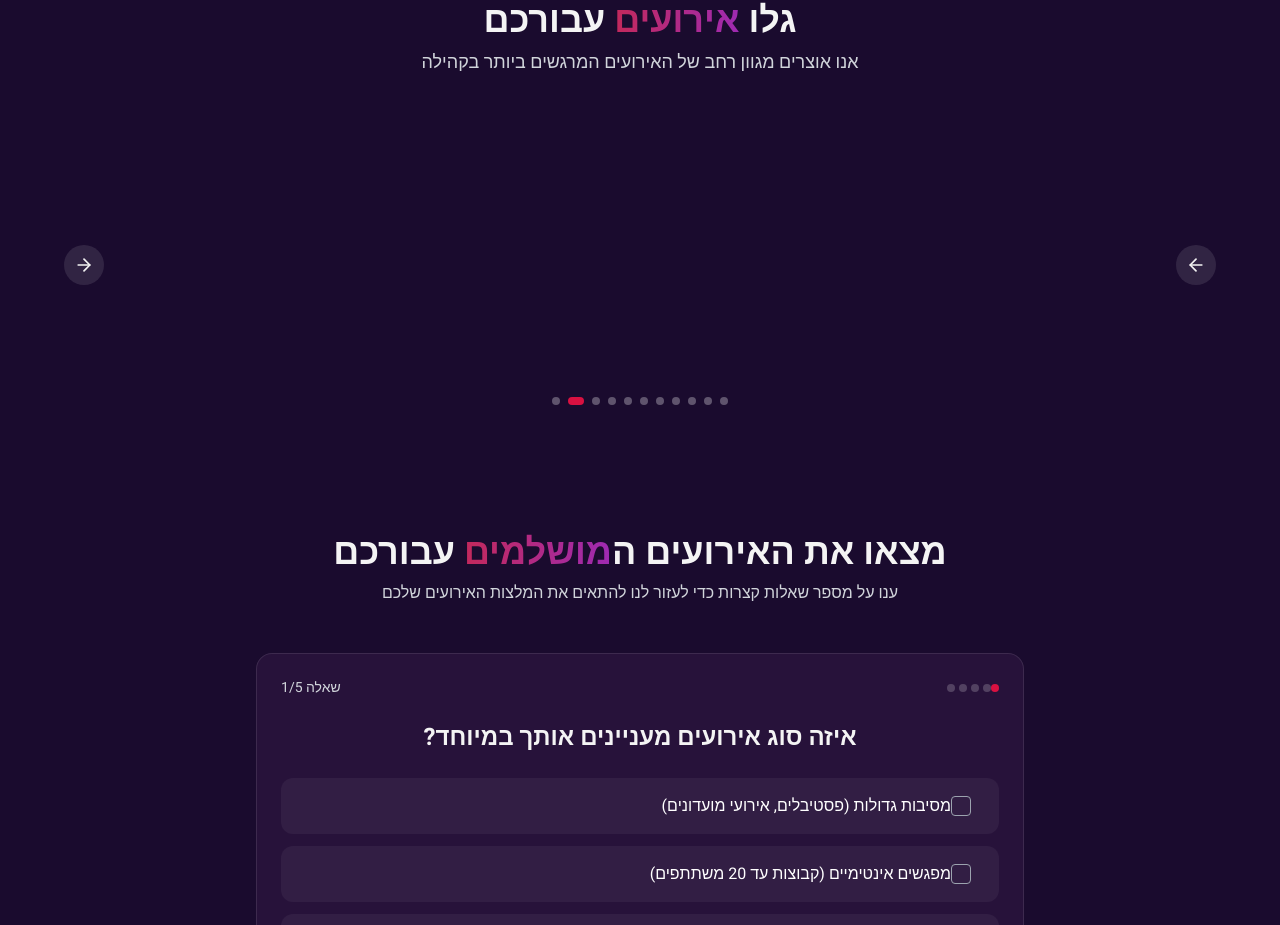
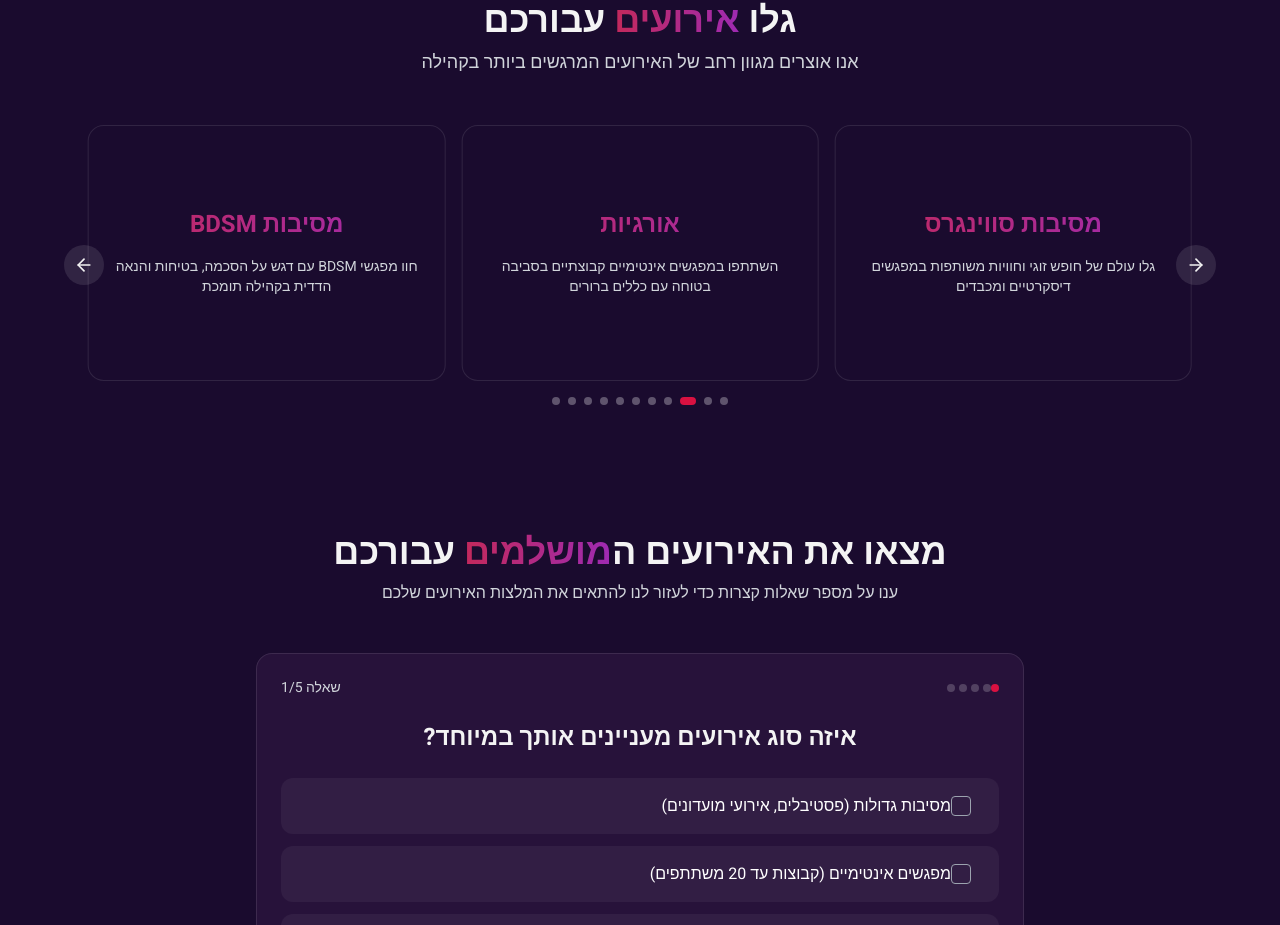
Before and after one commit to FreeloEvents/freelo-landing-spark, a React (Vite) app: page / in a window 1280 px wide. Shown: the part 2535-3460 px from the top of the page. Built offline with nearby package versions, Linux system fonts and the light colour scheme.

Commit message:
Reverted to edit edt-b6797c07-9bb3-4570-be32-b2bdbaee95f4: "Fix background color and text
Fixes the background color issue and adds a short description to each event."

```diff
--- a/src/components/EventCarousel.tsx
+++ b/src/components/EventCarousel.tsx
@@ -87,27 +87,22 @@ const EventCarousel: React.FC = () => {
 
     if (autoplay) {
       interval = setInterval(() => {
-        // For RTL, we need to go backward in the array to appear moving forward
-        setCurrentIndex((prevIndex) =>
-          prevIndex <= 0 ? events.length - visibleCards : prevIndex - 1
-        );
+        setCurrentIndex((prevIndex) => (prevIndex + 1) % (events.length - visibleCards + 1));
       }, 3000);
     }
 
     return () => clearInterval(interval);
   }, [autoplay, events.length, visibleCards]);
 
-  // In RTL, "next" means going left (decreasing index)
   const nextSlide = () => {
     setCurrentIndex((prevIndex) =>
-      prevIndex <= 0 ? events.length - visibleCards : prevIndex - 1
+      prevIndex >= events.length - visibleCards ? 0 : prevIndex + 1
     );
   };
 
-  // In RTL, "previous" means going right (increasing index)
   const prevSlide = () => {
     setCurrentIndex((prevIndex) =>
-      prevIndex >= events.length - visibleCards ? 0 : prevIndex + 1
+      prevIndex <= 0 ? events.length - visibleCards : prevIndex - 1
     );
   };
 
@@ -142,7 +137,7 @@ const EventCarousel: React.FC = () => {
         <div className="overflow-hidden">
           <div
             className="flex transition-transform duration-500 ease-in-out"
-            style={{ transform: `translateX(-${currentIndex * (100 / visibleCards)}%)` }}
+            style={{ transform: `translateX(${currentIndex * (100 / visibleCards)}%)` }}
           >
             {events.map((event, index) => (
               <div
@@ -165,19 +160,18 @@ const EventCarousel: React.FC = () => {
           </div>
         </div>
 
-        {/* In RTL, the buttons and arrow icons are flipped */}
         <button
-          onClick={nextSlide}
-          className="absolute right-0 top-1/2 -translate-y-1/2 w-10 h-10 rounded-full bg-white/10 flex items-center justify-center hover:bg-white/20 transition-all z-10"
-          aria-label="האירוע הבא"
+          onClick={prevSlide}
+          className="absolute left-0 top-1/2 -translate-y-1/2 w-10 h-10 rounded-full bg-white/10 flex items-center justify-center hover:bg-white/20 transition-all z-10"
+          aria-label="האירוע הקודם"
         >
           <ArrowLeft className="w-5 h-5" />
         </button>
 
         <button
-          onClick={prevSlide}
-          className="absolute left-0 top-1/2 -translate-y-1/2 w-10 h-10 rounded-full bg-white/10 flex items-center justify-center hover:bg-white/20 transition-all z-10"
-          aria-label="האירוע הקודם"
+          onClick={nextSlide}
+          className="absolute right-0 top-1/2 -translate-y-1/2 w-10 h-10 rounded-full bg-white/10 flex items-center justify-center hover:bg-white/20 transition-all z-10"
+          aria-label="האירוע הבא"
         >
           <ArrowRight className="w-5 h-5" />
         </button>
```
